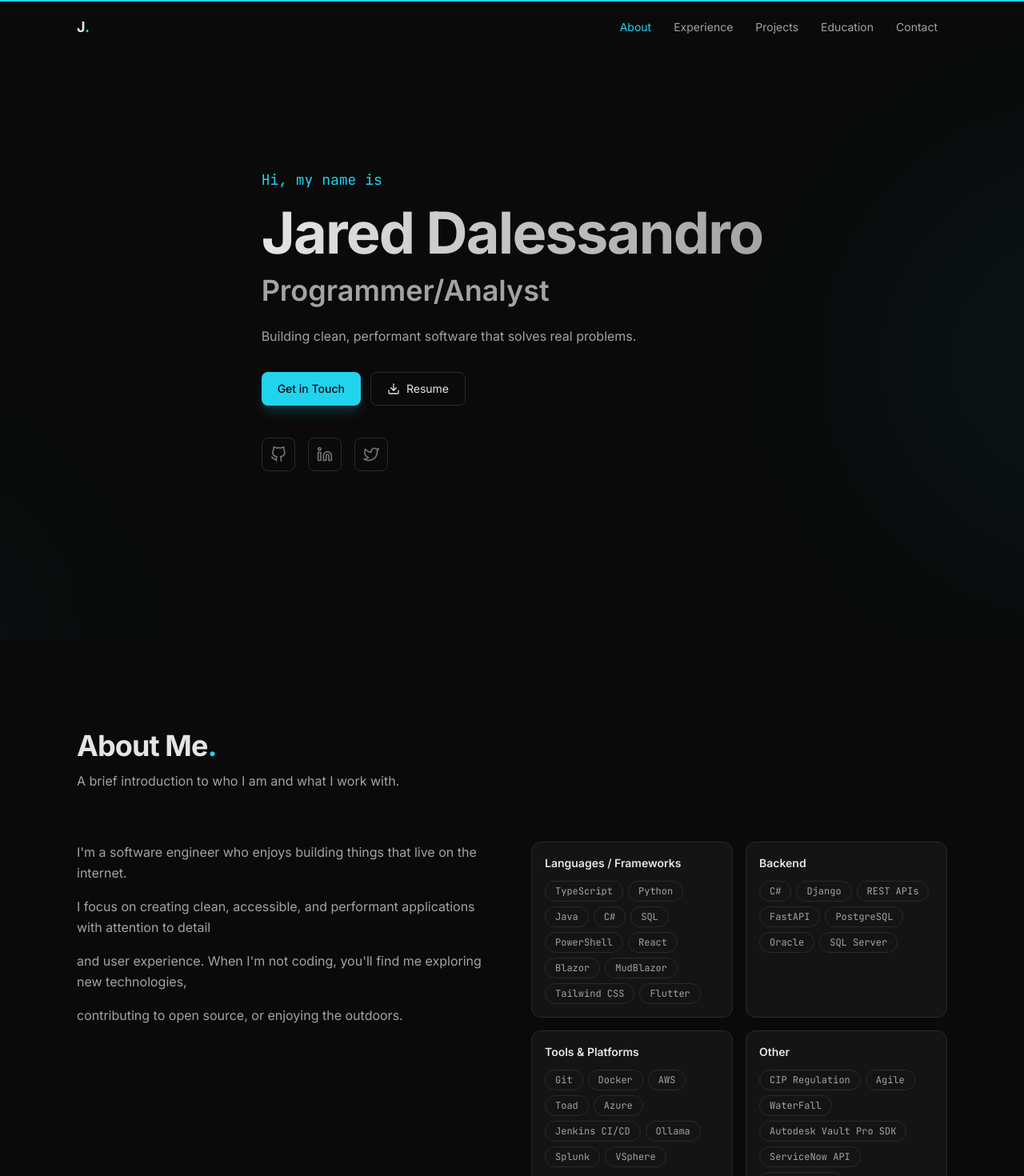
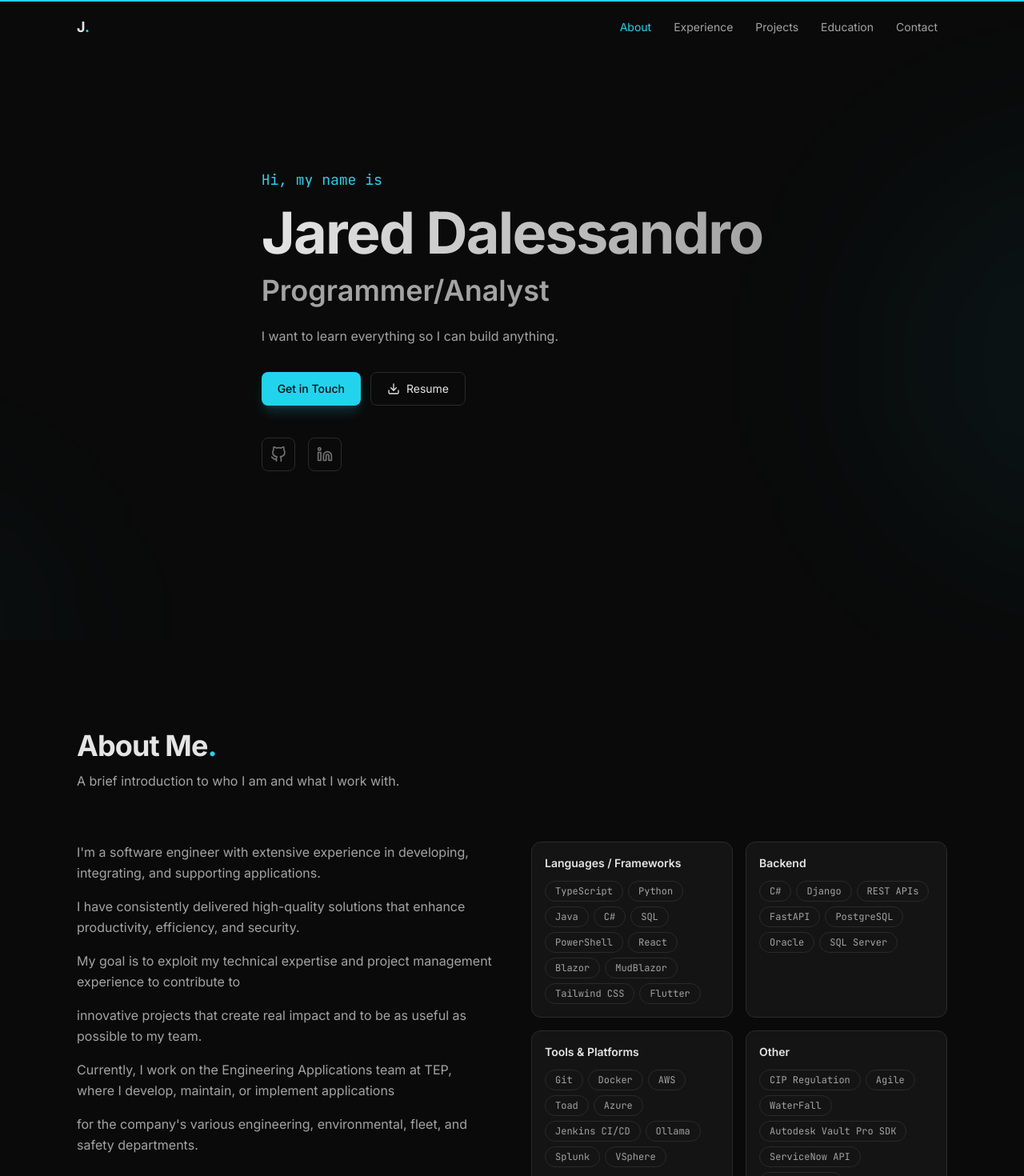
Before and after one commit to jareddalessandro/PortfolioSite, a React (Vite) app: page / in a window 1280 px wide. Shown: the top 1470 px of the page at 80% size. Built offline with nearby package versions, Linux system fonts and the light colour scheme.

Commit message:
added some bio

```diff
--- a/src/components/layout/Footer.jsx
+++ b/src/components/layout/Footer.jsx
@@ -3,9 +3,7 @@ import { personal } from '../../data/personal'
 
 const socialIcons = [
   { href: personal.social.github, icon: FiGithub, label: 'GitHub' },
-  { href: personal.social.linkedin, icon: FiLinkedin, label: 'LinkedIn' },
-  { href: personal.social.twitter, icon: FiTwitter, label: 'Twitter' },
-]
+  { href: personal.social.linkedin, icon: FiLinkedin, label: 'LinkedIn' }]
 
 export default function Footer() {
   return (
--- a/src/components/sections/Hero.jsx
+++ b/src/components/sections/Hero.jsx
@@ -6,8 +6,7 @@ import { scrollToSection } from '../../utils/smoothScroll'
 
 const socialLinks = [
   { href: personal.social.github, icon: FiGithub, label: 'GitHub' },
-  { href: personal.social.linkedin, icon: FiLinkedin, label: 'LinkedIn' },
-  { href: personal.social.twitter, icon: FiTwitter, label: 'Twitter' },
+  { href: personal.social.linkedin, icon: FiLinkedin, label: 'LinkedIn' }
 ]
 
 export default function Hero() {
--- a/src/data/personal.js
+++ b/src/data/personal.js
@@ -1,11 +1,13 @@
 export const personal = {
   name: 'Jared Dalessandro',
   role: 'Programmer/Analyst',
-  tagline: 'Building clean, performant software that solves real problems.',
-  bio: `I'm a software engineer who enjoys building things that live on the internet.
-I focus on creating clean, accessible, and performant applications with attention to detail
-and user experience. When I'm not coding, you'll find me exploring new technologies,
-contributing to open source, or enjoying the outdoors.`,
+  tagline: 'I want to learn everything so I can build anything.',
+  bio: `I'm a software engineer with extensive experience in developing, integrating, and supporting applications.
+  I have consistently delivered high-quality solutions that enhance productivity, efficiency, and security.
+  My goal is to exploit my technical expertise and project management experience to contribute to
+  innovative projects that create real impact and to be as useful as possible to my team.
+  Currently, I work on the Engineering Applications team at TEP, where I develop, maintain, or implement applications
+  for the company's various engineering, environmental, fleet, and safety departments.`,
   email: 'jareddalessandro1@gmail.com',
   location: 'AZ, United States',
   resumeUrl: '/resume.pdf',
```
